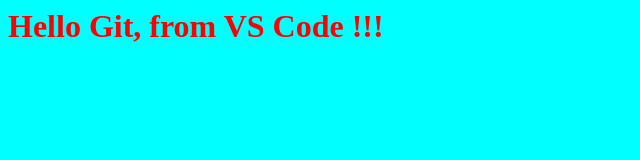
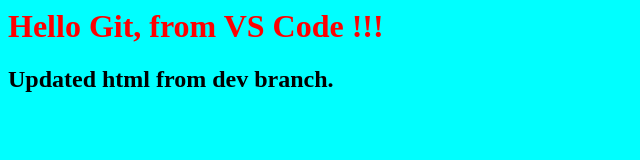
Before and after one commit to NehaPrabhu1/exampleRepoVS, a plain HTML site: page index.html in a window 1280 px wide. Shown: the whole page, without its empty margins (0-640 px from the left). Drawn offline with Linux system fonts and the light colour scheme.

Commit message:
index.html updated on dev branch

```diff
--- a/index.html
+++ b/index.html
@@ -5,5 +5,6 @@
     </head>
     <body>
         <h1>Hello Git, from VS Code !!!</h1>
+        <h2>Updated html from dev branch.</h2>
     </body>
 </html>
```
